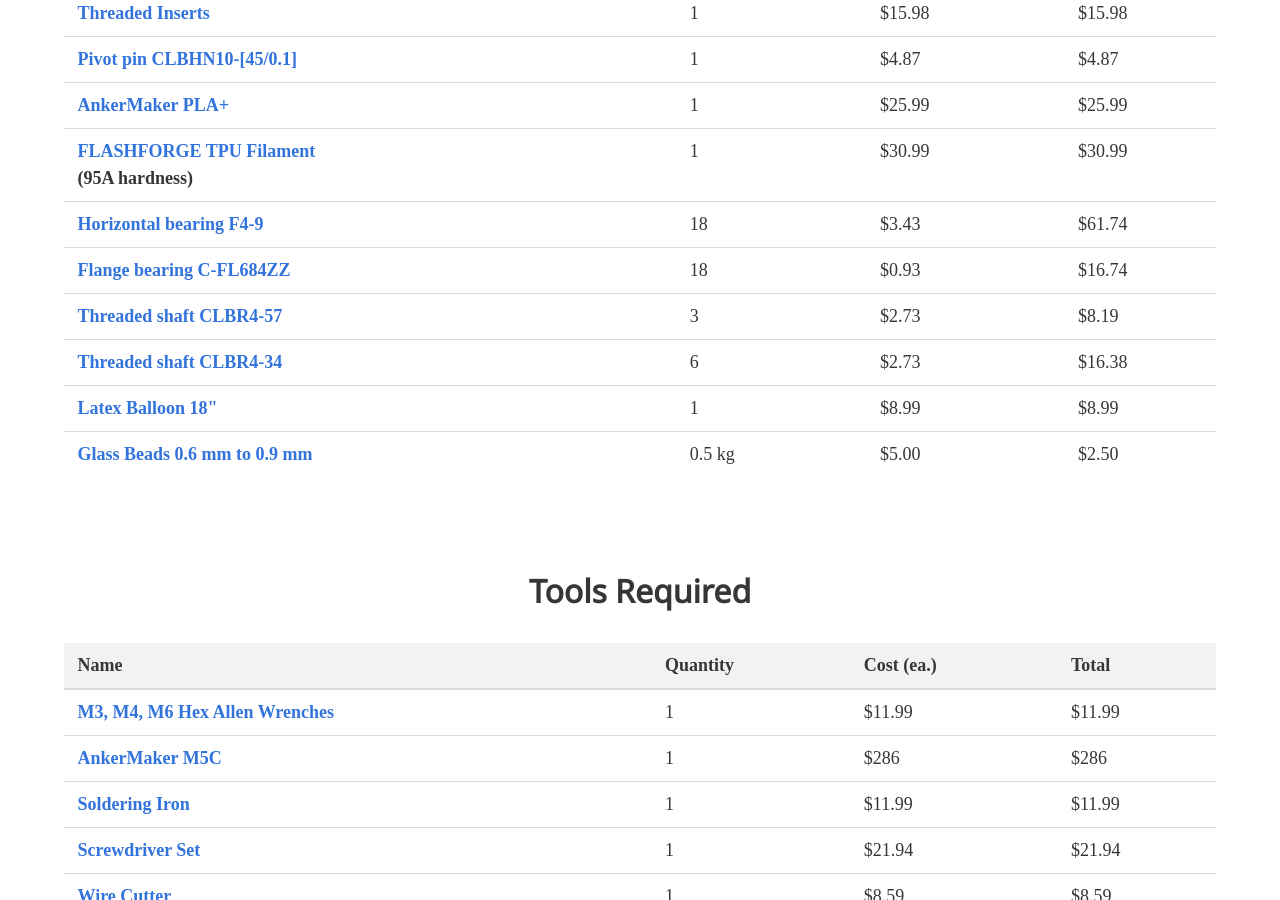
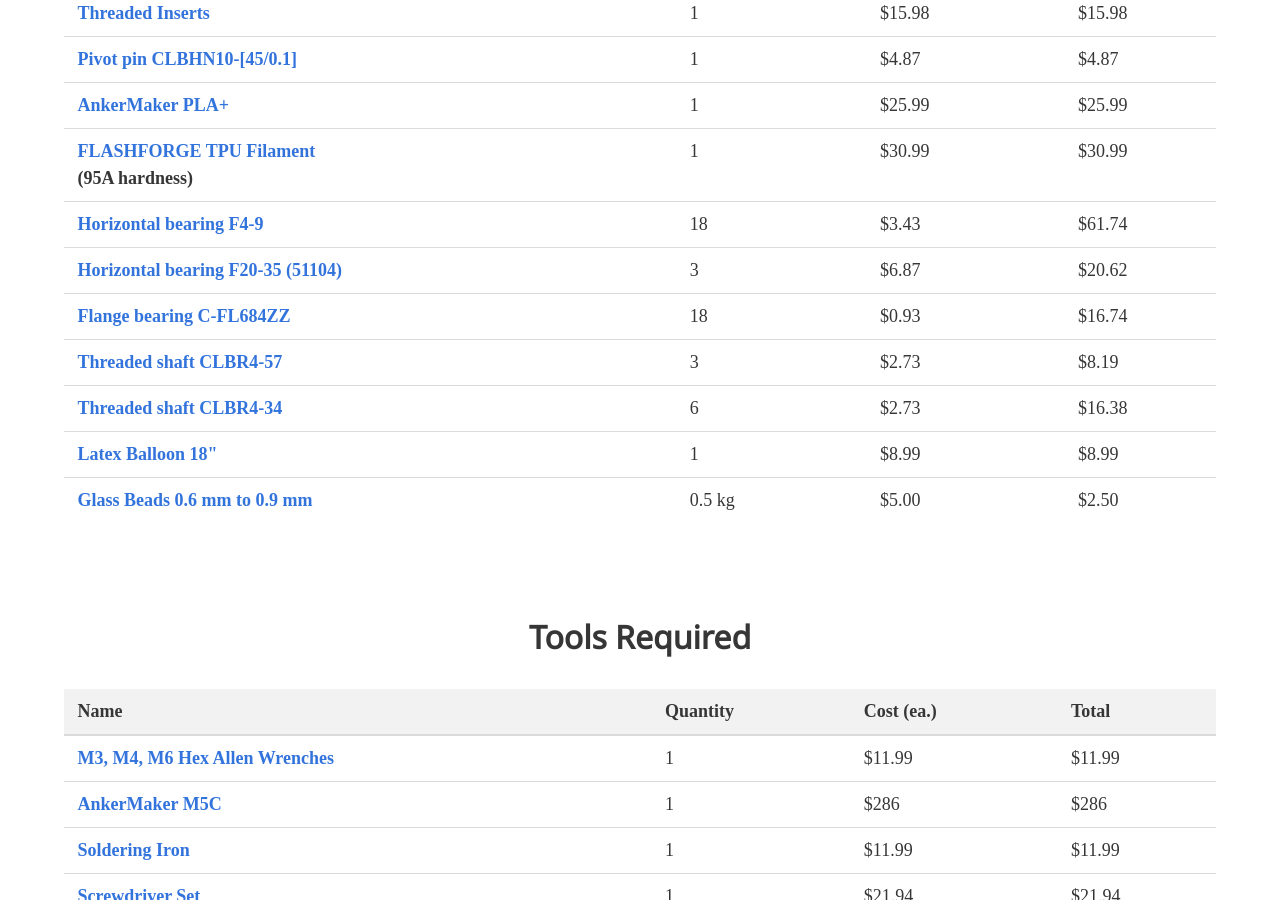
Before and after one commit to RomanMykhailyshyn/RomanMykhailyshyn.github.io, a Jekyll site: the page artis/purchase_list.html, which Jekyll copies as it is, in a window 1280 px wide and 900 px high, scrolled down 3230 px. Built offline with Jekyll 4.4.1, drawn with Linux system fonts in a browser that asks for light colours; some web fonts are replaced; a style sheet for code colours, icons or effects is not loaded.

Commit message:
Update purchase_list.html

```diff
--- a/artis/purchase_list.html
+++ b/artis/purchase_list.html
@@ -266,6 +266,12 @@
                     <td>$61.74</td>
                   </tr>
                   <tr>
+                    <td><a href="https://jp.misumi-ec.com/vona2/detail/221000058402/?rid=dj_sub125_1_detail_1_221000058402_e01_221000058299" style="font-weight:bold">Horizontal bearing F20-35 (51104)</a></td>
+                    <td>3</td>
+                    <td>$6.87</td>
+                    <td>$20.62</td>
+                  </tr>
+                  <tr>
                     <td><a href="https://jp.misumi-ec.com/vona2/detail/110302590820/?clkid=clkid_basic_shape_template" style="font-weight:bold">Flange bearing C-FL684ZZ</a></td>
                     <td>18</td>
                     <td>$0.93</td>
```
